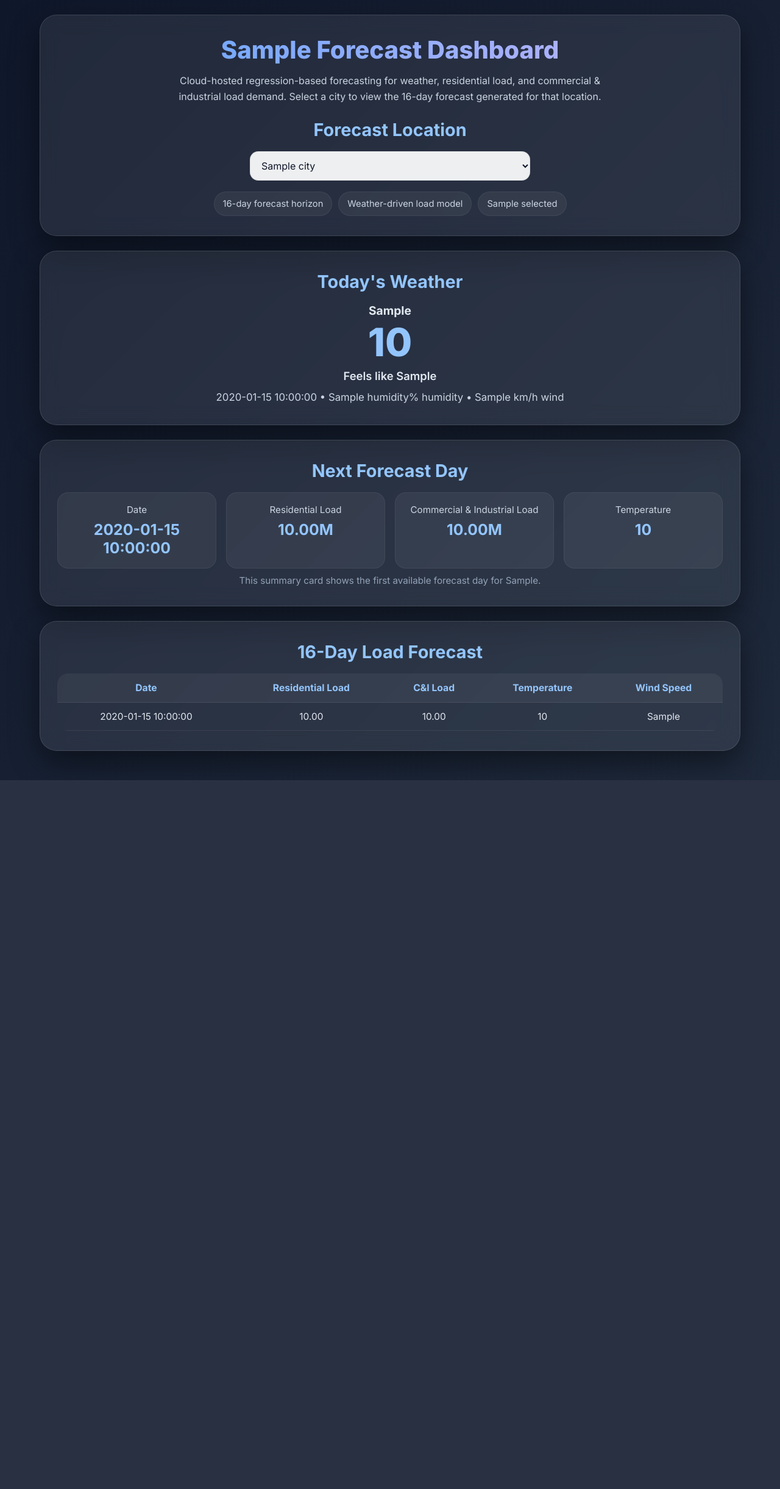
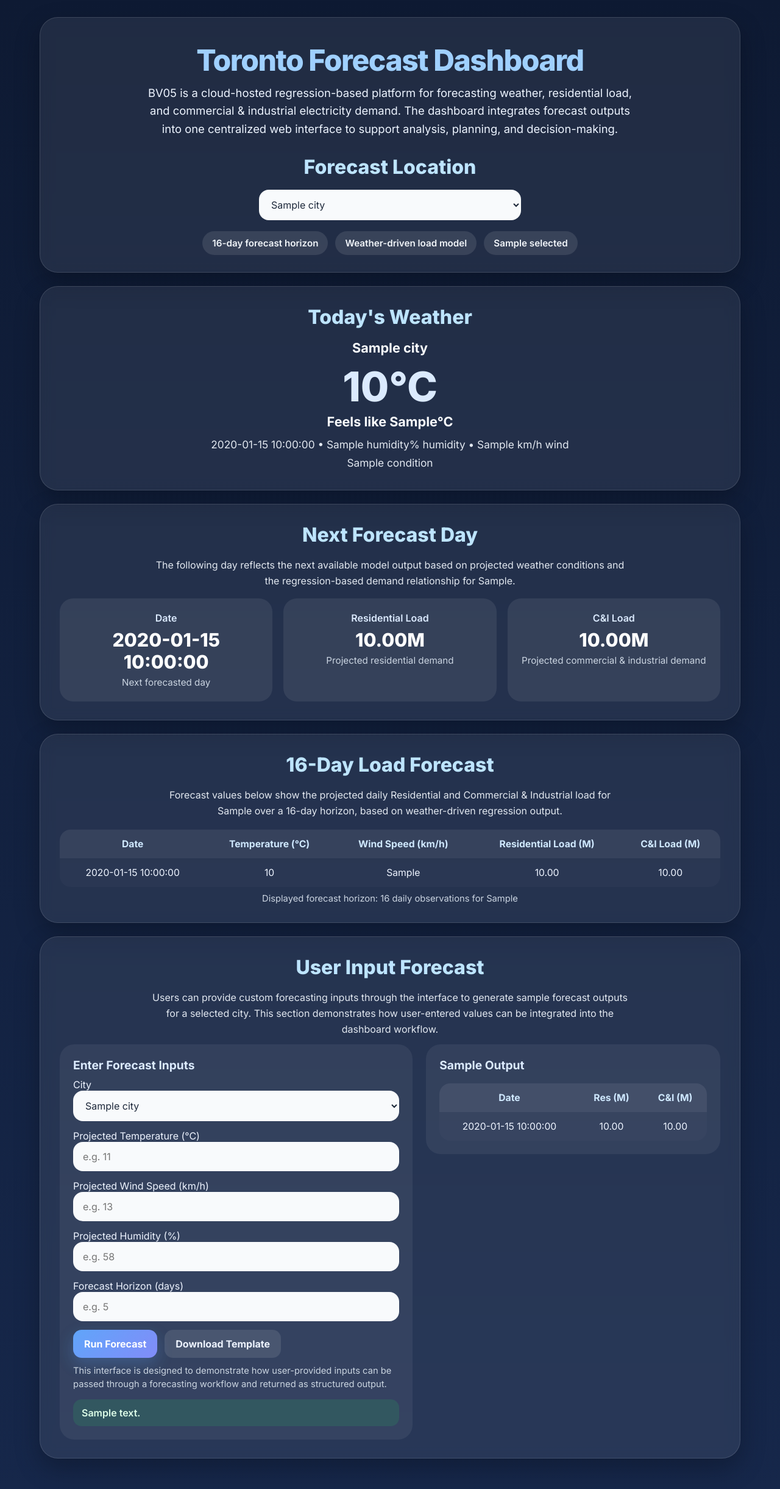
Before and after one commit to Hasnainr17/bv05-forecast, a Flask app: template templates/index.html in a window 1280 px wide. Shown: the whole page at 61% size. Before the commit the page ends 1279 px from the top, so only its background shows below. Run offline with Flask 3, Linux system fonts and the light colour scheme; the template is opened without the code that fills it: most values are stand-ins (such as "Sample title", 1, 10 or a date in 2020).

Commit message:
Update index.html

```diff
--- a/templates/index.html
+++ b/templates/index.html
@@ -1,406 +1,484 @@
 <!DOCTYPE html>
 <html lang="en">
 <head>
-  <meta charset="UTF-8" />
-  <meta name="viewport" content="width=device-width, initial-scale=1.0" />
-  <title>BV05 · {{ selected_city }} Forecast Dashboard</title>
-
+  <meta charset="UTF-8">
+  <meta name="viewport" content="width=device-width, initial-scale=1.0">
+  <title>BV05 Forecast Dashboard</title>
   <link rel="preconnect" href="https://fonts.googleapis.com">
   <link rel="preconnect" href="https://fonts.gstatic.com" crossorigin>
   <link href="https://fonts.googleapis.com/css2?family=Inter:wght@400;500;600;700;800&display=swap" rel="stylesheet">
 
   <style>
     * {
-      margin: 0;
-      padding: 0;
       box-sizing: border-box;
     }
 
-    :root {
-      --bg-1: #0f172a;
-      --bg-2: #1e293b;
-      --card: rgba(255, 255, 255, 0.08);
-      --card-border: rgba(255, 255, 255, 0.12);
-      --text: #e2e8f0;
-      --muted: #cbd5e1;
-      --accent: #93c5fd;
-      --accent-2: #c4b5fd;
-      --shadow: rgba(0, 0, 0, 0.45);
-      --line: rgba(255, 255, 255, 0.08);
+    body {
+      margin: 0;
+      font-family: 'Inter', sans-serif;
+      background: linear-gradient(180deg, #0e1a33 0%, #16274a 100%);
+      color: #eef4ff;
+      min-height: 100vh;
+      padding: 28px;
     }
 
-    body {
-      font-family: 'Inter', sans-serif;
-      background: linear-gradient(135deg, var(--bg-1), var(--bg-2));
-      color: var(--text);
-      min-height: 100vh;
-      padding: 24px;
-      display: flex;
-      justify-content: center;
-    }
-
-    .wrapper {
-      width: 100%;
+    .container {
       max-width: 1150px;
+      margin: 0 auto;
     }
 
     .card {
-      background: var(--card);
-      backdrop-filter: blur(16px);
-      -webkit-backdrop-filter: blur(16px);
-      border-radius: 28px;
-      border: 1px solid var(--card-border);
-      box-shadow: 0 20px 50px var(--shadow);
-      padding: 32px 28px;
-      margin-bottom: 24px;
+      background: rgba(255, 255, 255, 0.08);
+      border: 1px solid rgba(255, 255, 255, 0.12);
+      border-radius: 30px;
+      padding: 30px 32px;
+      margin-bottom: 22px;
+      box-shadow: 0 16px 40px rgba(0, 0, 0, 0.25);
+      backdrop-filter: blur(10px);
     }
 
-    .hero-title {
+    .hero {
       text-align: center;
-      font-size: 2.5rem;
-      font-weight: 800;
-      margin-bottom: 14px;
-      background: linear-gradient(90deg, #60a5fa, #c4b5fd);
-      -webkit-background-clip: text;
-      -webkit-text-fill-color: transparent;
+      padding-top: 40px;
+      padding-bottom: 28px;
     }
 
-    .hero-subtitle {
-      text-align: center;
-      color: var(--muted);
-      font-size: 1rem;
-      line-height: 1.6;
-      max-width: 760px;
-      margin: 0 auto 24px auto;
+    h1 {
+      margin: 0 0 10px;
+      font-size: 3rem;
+      font-weight: 800;
+      color: #9fd0ff;
+      letter-spacing: -0.03em;
     }
 
-    .section-title {
-      font-size: 1.8rem;
-      font-weight: 700;
-      color: var(--accent);
+    .hero p {
+      max-width: 820px;
+      margin: 0 auto 28px;
+      font-size: 1.15rem;
+      line-height: 1.6;
+      color: #edf4ff;
+    }
+
+    h2 {
+      margin: 0 0 18px;
       text-align: center;
+      font-size: 2rem;
+      font-weight: 800;
+      color: #bde4ff;
+    }
+
+    h3 {
+      margin: 0 0 10px;
+      font-size: 1.2rem;
+      color: #dbeafe;
+    }
+
+    .location-form {
+      display: flex;
+      justify-content: center;
       margin-bottom: 18px;
     }
 
-    .section-note {
-      text-align: center;
-      color: #94a3b8;
-      font-size: 0.95rem;
+    select, input {
+      width: 100%;
+      padding: 14px 16px;
+      border-radius: 16px;
+      border: none;
+      font-size: 1rem;
+      font-family: inherit;
+      background: #f8fafc;
+      color: #1e293b;
+    }
+
+    .location-form select {
+      max-width: 430px;
+    }
+
+    .pills {
+      display: flex;
+      justify-content: center;
+      gap: 12px;
+      flex-wrap: wrap;
       margin-top: 10px;
     }
 
-    .selector-wrap {
-      display: flex;
-      justify-content: center;
-      margin-top: 12px;
-    }
-
-    .selector-form {
-      width: 100%;
-      max-width: 460px;
-    }
-
-    .input-field {
-      width: 100%;
-      padding: 13px 15px;
-      border-radius: 14px;
-      border: none;
-      outline: none;
-      font-size: 1rem;
-      font-family: inherit;
-      background: rgba(255, 255, 255, 0.92);
-      color: #0f172a;
-      box-shadow: inset 0 0 0 1px rgba(15, 23, 42, 0.08);
+    .pill {
+      padding: 10px 16px;
+      border-radius: 999px;
+      background: rgba(255, 255, 255, 0.1);
+      color: #f1f5f9;
+      font-weight: 600;
+      font-size: 0.95rem;
     }
 
     .weather-main {
       text-align: center;
     }
 
-    .weather-label {
-      font-size: 1.2rem;
-      font-weight: 700;
-      color: var(--text);
-      margin-bottom: 8px;
+    .weather-temp {
+      font-size: 4.2rem;
+      font-weight: 800;
+      color: #dbeafe;
+      margin: 10px 0 4px;
     }
 
-    .weather-temp {
-      font-size: 4rem;
-      font-weight: 800;
-      color: var(--accent);
-      line-height: 1;
+    .weather-sub {
+      font-size: 1.35rem;
+      font-weight: 700;
+      color: #f8fafc;
+      margin-bottom: 10px;
     }
 
-    .weather-feels {
-      margin-top: 12px;
-      font-size: 1.15rem;
-      color: var(--text);
-      font-weight: 600;
-    }
-
-    .weather-meta {
-      margin-top: 12px;
-      font-size: 1.05rem;
-      color: var(--muted);
-      line-height: 1.5;
+    .weather-details {
+      font-size: 1.08rem;
+      color: #e2e8f0;
+      line-height: 1.7;
     }
 
     .summary-grid {
       display: grid;
-      grid-template-columns: repeat(auto-fit, minmax(220px, 1fr));
-      gap: 16px;
-      margin-top: 18px;
+      grid-template-columns: repeat(3, 1fr);
+      gap: 18px;
+      margin-top: 16px;
     }
 
     .mini-box {
-      background: rgba(255, 255, 255, 0.06);
-      border-radius: 18px;
-      padding: 18px;
+      background: rgba(255, 255, 255, 0.08);
+      border-radius: 22px;
+      padding: 22px 18px;
       text-align: center;
-      border: 1px solid rgba(255,255,255,0.06);
     }
 
-    .mini-title {
-      font-size: 0.95rem;
-      color: var(--muted);
+    .mini-label {
+      font-size: 1rem;
+      color: #dbeafe;
       margin-bottom: 8px;
+      font-weight: 600;
     }
 
     .mini-value {
-      font-size: 1.55rem;
-      font-weight: 700;
-      color: var(--accent);
-      word-break: break-word;
+      font-size: 1.9rem;
+      font-weight: 800;
+      color: #ffffff;
     }
 
-    .table-wrap {
-      overflow-x: auto;
-      margin-top: 18px;
+    .mini-caption {
+      margin-top: 6px;
+      color: #cbd5e1;
+      font-size: 0.95rem;
     }
 
     table {
       width: 100%;
-      min-width: 860px;
       border-collapse: collapse;
       overflow: hidden;
+      margin-top: 18px;
       border-radius: 18px;
     }
 
-    thead tr {
-      background: rgba(255, 255, 255, 0.05);
+    thead {
+      background: rgba(255, 255, 255, 0.08);
+    }
+
+    th, td {
+      padding: 14px 12px;
+      text-align: center;
+      font-size: 0.98rem;
     }
 
     th {
-      color: var(--accent);
+      color: #cfe8ff;
       font-weight: 700;
-      font-size: 0.98rem;
-      padding: 14px 12px;
-      text-align: center;
-      border-bottom: 1px solid var(--line);
     }
 
-    td {
-      padding: 13px 12px;
-      text-align: center;
-      color: var(--text);
-      border-bottom: 1px solid var(--line);
-      font-size: 0.96rem;
+    tbody tr:nth-child(even) {
+      background: rgba(255, 255, 255, 0.04);
     }
 
-    tbody tr:hover {
-      background: rgba(255,255,255,0.03);
+    tbody tr:nth-child(odd) {
+      background: rgba(255, 255, 255, 0.02);
     }
 
-    .empty-state {
+    .section-text {
       text-align: center;
-      color: var(--muted);
-      font-size: 1rem;
-      padding: 12px 0 4px 0;
+      color: #e2e8f0;
+      max-width: 780px;
+      margin: 0 auto 12px;
+      line-height: 1.6;
     }
 
-    .error {
-      text-align: center;
-      color: #fecaca;
-      font-weight: 600;
-      font-size: 1rem;
+    .user-panel {
+      display: grid;
+      grid-template-columns: 1.2fr 1fr;
+      gap: 22px;
+      align-items: start;
     }
 
-    .pill-row {
-      display: flex;
-      flex-wrap: wrap;
-      gap: 10px;
-      justify-content: center;
-      margin-top: 18px;
+    .form-box,
+    .output-box {
+      background: rgba(255, 255, 255, 0.06);
+      border-radius: 24px;
+      padding: 22px;
     }
 
-    .pill {
-      padding: 10px 14px;
-      border-radius: 999px;
-      background: rgba(255,255,255,0.06);
-      color: var(--muted);
-      font-size: 0.92rem;
-      border: 1px solid rgba(255,255,255,0.06);
+    .form-group {
+      margin-bottom: 14px;
     }
 
-    @media (max-width: 768px) {
-      body {
-        padding: 14px;
+    .btn {
+      display: inline-block;
+      border: none;
+      border-radius: 14px;
+      padding: 13px 18px;
+      font-size: 1rem;
+      font-weight: 700;
+      cursor: pointer;
+      background: linear-gradient(135deg, #60a5fa, #818cf8);
+      color: white;
+      font-family: inherit;
+      box-shadow: 0 10px 24px rgba(96, 165, 250, 0.25);
     }
 
-      .card {
-        padding: 24px 18px;
-        border-radius: 22px;
+    .btn-row {
+      display: flex;
+      gap: 12px;
+      flex-wrap: wrap;
+      margin-top: 8px;
     }
 
-      .hero-title {
-        font-size: 2rem;
+    .btn-secondary {
+      background: rgba(255,255,255,0.1);
+      color: #eef4ff;
+      box-shadow: none;
     }
 
-      .section-title {
-        font-size: 1.45rem;
+    .message {
+      margin-top: 14px;
+      padding: 12px 14px;
+      border-radius: 14px;
+      background: rgba(34, 197, 94, 0.15);
+      color: #dcfce7;
+      font-weight: 600;
+    }
+
+    .small-note {
+      font-size: 0.92rem;
+      color: #cbd5e1;
+      margin-top: 10px;
+      line-height: 1.5;
+    }
+
+    .footer-note {
+      text-align: center;
+      margin-top: 10px;
+      color: #cbd5e1;
+      font-size: 0.92rem;
+    }
+
+    @media (max-width: 900px) {
+      .summary-grid,
+      .user-panel {
+        grid-template-columns: 1fr;
+      }
+
+      h1 {
+        font-size: 2.3rem;
       }
 
       .weather-temp {
-        font-size: 3.2rem;
-      }
-
-      .mini-value {
-        font-size: 1.35rem;
+        font-size: 3.3rem;
       }
     }
   </style>
 </head>
 <body>
-  <div class="wrapper">
+  <div class="container">
 
-    <!-- HEADER / LOCATION -->
-    <div class="card">
-      <h1 class="hero-title">{{ selected_city }} Forecast Dashboard</h1>
-      <p class="hero-subtitle">
-        Cloud-hosted regression-based forecasting for weather, residential load, and commercial &amp; industrial load demand.
-        Select a city to view the 16-day forecast generated for that location.
+    <div class="card hero">
+      <h1>Toronto Forecast Dashboard</h1>
+      <p>
+        BV05 is a cloud-hosted regression-based platform for forecasting weather, residential load,
+        and commercial & industrial electricity demand. The dashboard integrates forecast outputs
+        into one centralized web interface to support analysis, planning, and decision-making.
       </p>
 
-      <h2 class="section-title">Forecast Location</h2>
-
-      <div class="selector-wrap">
-        <form method="GET" action="/" class="selector-form">
-          <select name="city" class="input-field" onchange="this.form.submit()">
+      <h2>Forecast Location</h2>
+      <form method="GET" class="location-form">
+        <select name="city" onchange="this.form.submit()">
           {% for city in cities %}
             <option value="{{ city }}" {% if city == selected_city %}selected{% endif %}>{{ city }}</option>
           {% endfor %}
         </select>
       </form>
-      </div>
 
-      <div class="pill-row">
+      <div class="pills">
         <div class="pill">16-day forecast horizon</div>
         <div class="pill">Weather-driven load model</div>
         <div class="pill">{{ selected_city }} selected</div>
       </div>
     </div>
 
-    {% if error_message %}
     <div class="card">
-        <div class="error">{{ error_message }}</div>
-      </div>
-    {% endif %}
-
-    <!-- TODAY'S WEATHER -->
-    <div class="card">
-      <h2 class="section-title">Today's Weather</h2>
-
-      {% if weather_data and weather_data|length > 0 %}
+      <h2>Today's Weather</h2>
       <div class="weather-main">
-          <div class="weather-label">{{ selected_city }}</div>
-          <div class="weather-temp">{{ weather_data[0].temperature }}</div>
-          <div class="weather-feels">Feels like {{ weather_data[0].feels_like }}</div>
-          <div class="weather-meta">
-            {{ weather_data[0].date }} • {{ weather_data[0].humidity }}% humidity • {{ weather_data[0].wind_speed }} km/h wind
+        <div class="weather-sub">{{ weather_data.city }}</div>
+        <div class="weather-temp">{{ weather_data.temperature }}°C</div>
+        <div class="weather-sub">Feels like {{ weather_data.feels_like }}°C</div>
+        <div class="weather-details">
+          {{ weather_data.date }} • {{ weather_data.humidity }}% humidity • {{ weather_data.wind_speed }} km/h wind
+          <br>
+          {{ weather_data.condition }}
         </div>
       </div>
-      {% else %}
-        <div class="empty-state">No weather data available for {{ selected_city }}.</div>
-      {% endif %}
     </div>
 
-    <!-- NEXT FORECAST DAY SUMMARY -->
     <div class="card">
-      <h2 class="section-title">Next Forecast Day</h2>
+      <h2>Next Forecast Day</h2>
+      <p class="section-text">
+        The following day reflects the next available model output based on projected weather conditions
+        and the regression-based demand relationship for {{ selected_city }}.
+      </p>
 
-      {% if latest_load %}
       <div class="summary-grid">
         <div class="mini-box">
-            <div class="mini-title">Date</div>
-            <div class="mini-value">{{ latest_load.date }}</div>
+          <div class="mini-label">Date</div>
+          <div class="mini-value">{{ next_day.date }}</div>
+          <div class="mini-caption">Next forecasted day</div>
+        </div>
+        <div class="mini-box">
+          <div class="mini-label">Residential Load</div>
+          <div class="mini-value">{{ "%.2f"|format(next_day.forecast_residential_load) }}M</div>
+          <div class="mini-caption">Projected residential demand</div>
+        </div>
+        <div class="mini-box">
+          <div class="mini-label">C&amp;I Load</div>
+          <div class="mini-value">{{ "%.2f"|format(next_day.forecast_ci_load) }}M</div>
+          <div class="mini-caption">Projected commercial &amp; industrial demand</div>
+        </div>
+      </div>
     </div>
 
-          <div class="mini-box">
-            <div class="mini-title">Residential Load</div>
-            <div class="mini-value">{{ "%.2f"|format(latest_load.forecast_residential_load / 1000000) }}M</div>
-          </div>
+    <div class="card">
+      <h2>16-Day Load Forecast</h2>
+      <p class="section-text">
+        Forecast values below show the projected daily Residential and Commercial &amp; Industrial load
+        for {{ selected_city }} over a 16-day horizon, based on weather-driven regression output.
+      </p>
 
-          <div class="mini-box">
-            <div class="mini-title">Commercial &amp; Industrial Load</div>
-            <div class="mini-value">{{ "%.2f"|format(latest_load.forecast_ci_load / 1000000) }}M</div>
-          </div>
-
-          {% if latest_load.temperature is defined %}
-          <div class="mini-box">
-            <div class="mini-title">Temperature</div>
-            <div class="mini-value">{{ latest_load.temperature }}</div>
-          </div>
-          {% endif %}
-        </div>
-
-        <div class="section-note">
-          This summary card shows the first available forecast day for {{ selected_city }}.
-        </div>
-      {% else %}
-        <div class="empty-state">No forecast summary available.</div>
-      {% endif %}
-    </div>
-
-    <!-- 16-DAY LOAD FORECAST -->
-    <div class="card">
-      <h2 class="section-title">16-Day Load Forecast</h2>
-
-      {% if load_data and load_data|length > 0 %}
-        <div class="table-wrap">
       <table>
         <thead>
           <tr>
             <th>Date</th>
-                <th>Residential Load</th>
-                <th>C&amp;I Load</th>
-                {% if load_data[0].temperature is defined %}
-                  <th>Temperature</th>
-                {% endif %}
-                {% if load_data[0].wind_speed is defined %}
-                  <th>Wind Speed</th>
-                {% endif %}
+            <th>Temperature (°C)</th>
+            <th>Wind Speed (km/h)</th>
+            <th>Residential Load (M)</th>
+            <th>C&amp;I Load (M)</th>
           </tr>
         </thead>
         <tbody>
           {% for row in load_data %}
           <tr>
             <td>{{ row.date }}</td>
-                  <td>{{ "{:,.2f}".format(row.forecast_residential_load) }}</td>
-                  <td>{{ "{:,.2f}".format(row.forecast_ci_load) }}</td>
-                  {% if row.temperature is defined %}
             <td>{{ row.temperature }}</td>
-                  {% endif %}
-                  {% if row.wind_speed is defined %}
             <td>{{ row.wind_speed }}</td>
-                  {% endif %}
+            <td>{{ "%.2f"|format(row.forecast_residential_load) }}</td>
+            <td>{{ "%.2f"|format(row.forecast_ci_load) }}</td>
           </tr>
           {% endfor %}
         </tbody>
       </table>
+
+      <div class="footer-note">
+        Displayed forecast horizon: 16 daily observations for {{ selected_city }}
       </div>
+    </div>
+
+    <div class="card">
+      <h2>User Input Forecast</h2>
+      <p class="section-text">
+        Users can provide custom forecasting inputs through the interface to generate sample forecast
+        outputs for a selected city. This section demonstrates how user-entered values can be integrated
+        into the dashboard workflow.
+      </p>
+
+      <div class="user-panel">
+        <div class="form-box">
+          <h3>Enter Forecast Inputs</h3>
+          <form method="POST">
+            <div class="form-group">
+              <label>City</label>
+              <select name="user_city">
+                {% for city in cities %}
+                  <option value="{{ city }}">{{ city }}</option>
+                {% endfor %}
+              </select>
+            </div>
+
+            <div class="form-group">
+              <label>Projected Temperature (°C)</label>
+              <input type="number" placeholder="e.g. 11">
+            </div>
+
+            <div class="form-group">
+              <label>Projected Wind Speed (km/h)</label>
+              <input type="number" placeholder="e.g. 13">
+            </div>
+
+            <div class="form-group">
+              <label>Projected Humidity (%)</label>
+              <input type="number" placeholder="e.g. 58">
+            </div>
+
+            <div class="form-group">
+              <label>Forecast Horizon (days)</label>
+              <input type="number" placeholder="e.g. 5">
+            </div>
+
+            <div class="btn-row">
+              <button type="submit" class="btn">Run Forecast</button>
+              <button type="button" class="btn btn-secondary">Download Template</button>
+            </div>
+          </form>
+
+          <div class="small-note">
+            This interface is designed to demonstrate how user-provided inputs can be passed through a
+            forecasting workflow and returned as structured output.
+          </div>
+
+          {% if user_message %}
+          <div class="message">{{ user_message }}</div>
+          {% endif %}
+        </div>
+
+        <div class="output-box">
+          <h3>Sample Output</h3>
+
+          {% if user_output %}
+          <table>
+            <thead>
+              <tr>
+                <th>Date</th>
+                <th>Res (M)</th>
+                <th>C&amp;I (M)</th>
+              </tr>
+            </thead>
+            <tbody>
+              {% for row in user_output %}
+              <tr>
+                <td>{{ row.date }}</td>
+                <td>{{ "%.2f"|format(row.forecast_residential_load) }}</td>
+                <td>{{ "%.2f"|format(row.forecast_ci_load) }}</td>
+              </tr>
+              {% endfor %}
+            </tbody>
+          </table>
           {% else %}
-        <div class="empty-state">No 16-day load forecast data available for {{ selected_city }}.</div>
+          <div class="small-note">
+            Sample forecast outputs will appear here after the user submits custom inputs.
+          </div>
           {% endif %}
+        </div>
+      </div>
     </div>
 
   </div>
```
Lines whose indentation alone changed are shown as unchanged.
